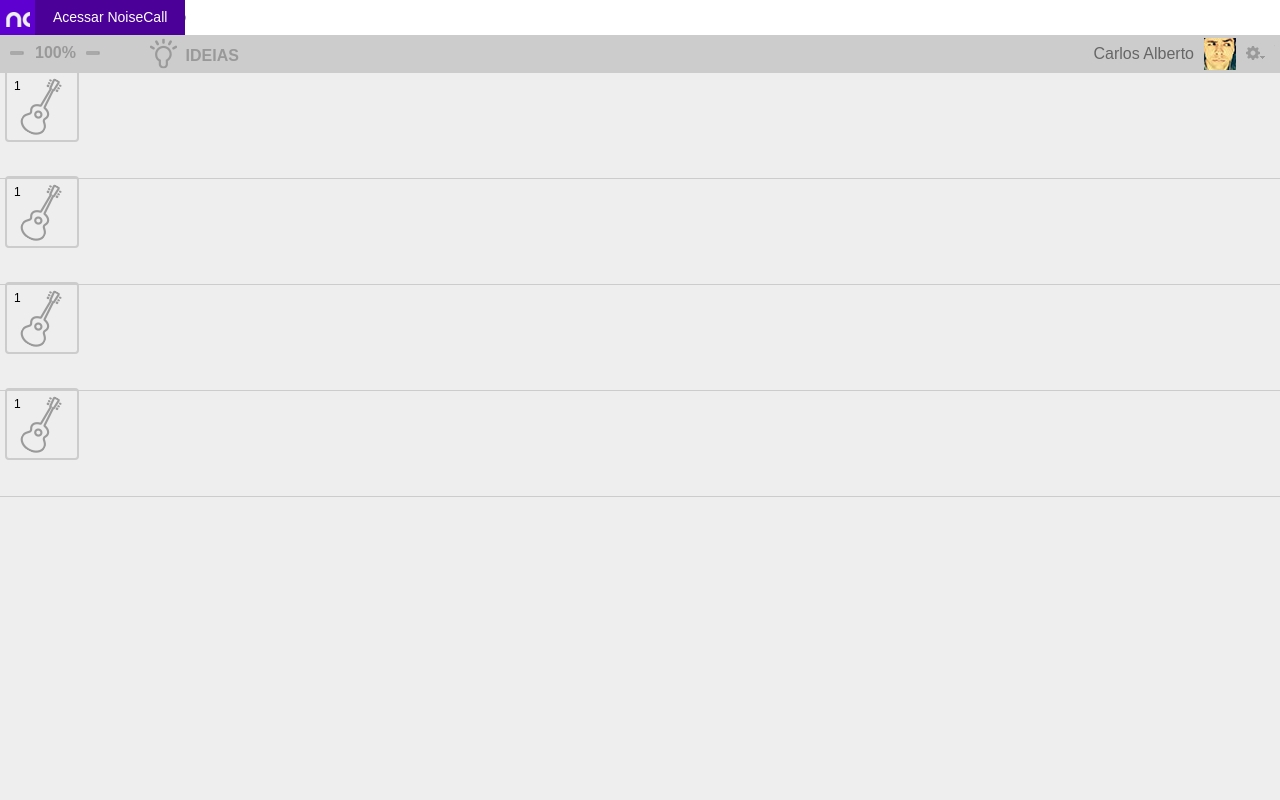
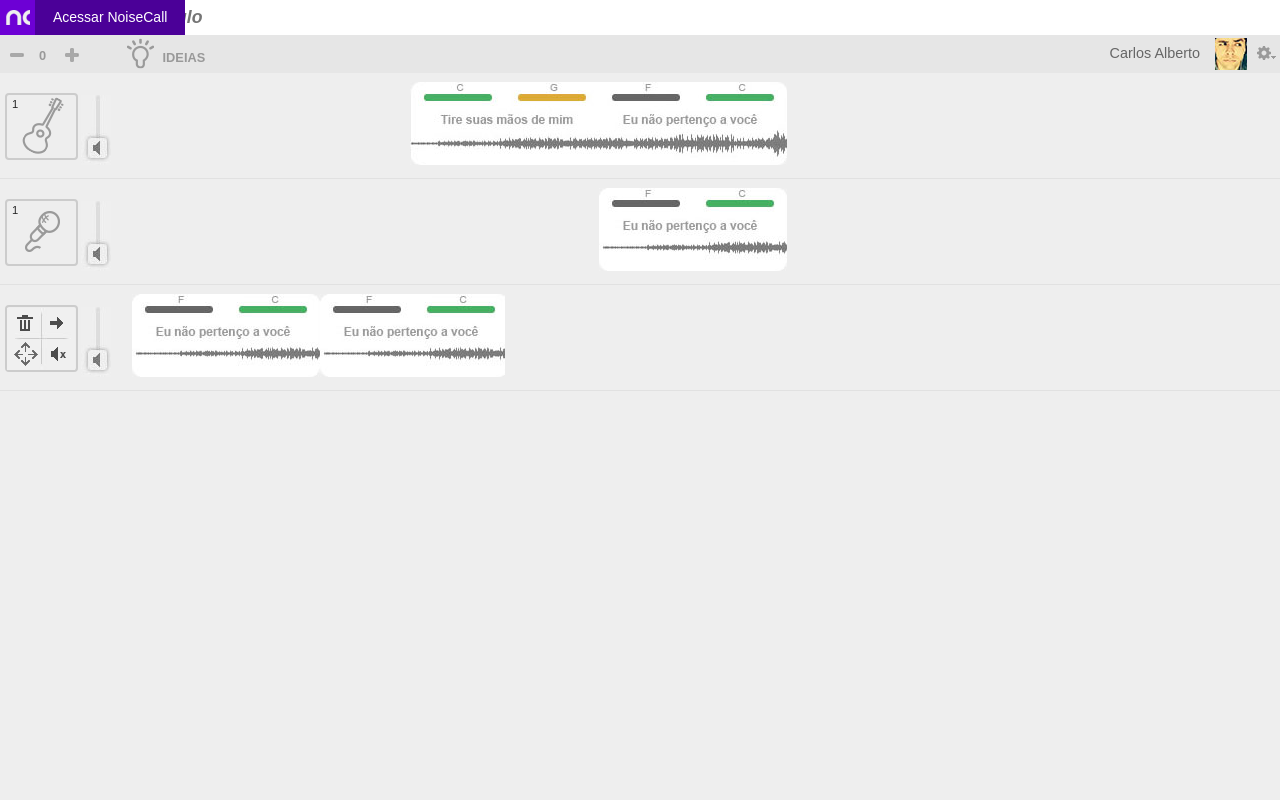
Before and after one commit to andreworkgit/demandprice14032014, a PHP site: page /ncbox.html in a window 1280 px wide. Run offline with PHP 8.4, Linux system fonts and the light colour scheme.

Commit message:
atualizacao

```diff
--- a/css/default.css
+++ b/css/default.css
@@ -4,12 +4,13 @@
 }
 
 body{
-	background: #fff;
-
+	/*background: #fff url(/images/DOC_Box5_01.jpg) 0px 0px no-repeat;	*/
 }
 
 .content{
-	max-width: 100%;;
+	max-width: 100%;
+	overflow: hidden;
+	/*opacity: .5;*/
 }
 
 header{
@@ -19,7 +20,7 @@ header{
 }
 
 .logo{
-	background: #5d00d0;
+	background: #6d00d5;
 	width: 35px;
 	height: 100%;
 	float: left;
@@ -27,7 +28,7 @@ header{
 	cursor: pointer;
 }
 .logo img{
-	background: #5d00d0 url(/images/sprite32x32.png) -29px -157px no-repeat;
+	background: #6d00d5 url(/images/sprite32x32.png) -29px -159px no-repeat;
 	width: 35px;
 	height: 35px;
 	position: relative;
@@ -36,27 +37,29 @@ header{
 
 header input{
 	border: none;
-	font: bold italic 16px Arial;
-	padding: 0 10px;
+	font: bold italic 1.1em Arial;
+	padding: 0 12px;
 	color: #666;
 	height: 100%;
 	width: 76%;
   	float:left;
   	outline:none;
 }
-header input::-webkit-input-placeholder, header input:-moz-placeholder , header input:-ms-input-placeholder{
-   color: #CCC;
+header input::-webkit-input-placeholder, header input::-moz-placeholder, header input:-ms-input-placeholder{
+   color: #000;
 }
 .toolbar{
 	width: 100%;
 	height: 38px;
-	background: #ccc;
+	background: #e6e6e6;
 }
 .toolbar-zoom{
 	width: 120px;
 	height: 100%;
 	position: relative;
 	float: left;
+	left: 0px;
+	top: 2px;
 }
 .negativeZoom, .positiveZoom{
 	width: 35px;
@@ -64,22 +67,23 @@ header input::-webkit-input-placeholder, header input:-moz-placeholder , header
 	float: left;
 	cursor: pointer;
 }
-
 .negativeZoom img, .positiveZoom img{width: 35px; height: 35px;}
 .negativeZoom img{background: url(/images/sprite32x32.png) 1px 2px no-repeat;}
-.positiveZoom img{background: url(/images/sprite32x32.png) 1px 2px no-repeat;}
+.positiveZoom img{background: url(/images/sprite32x32.png) -26px 2px no-repeat;}
 
 .percentage {
-	padding: 9px 0;
 	float: left;
-	font: bold 1em Arial;
+	font: bold .8em Arial;
 	color: #999;
+	position: relative;
+	top: 11px;
+	margin: 0 4px;
 }
 .toolbar-ideas{
 	float: left;
-	margin: 0 2%;
 	cursor: pointer;
 	color: #999;
+	margin: 0 0.2%;
 }
 .toolbar-ideas img{
 	background: url(/images/sprite32x32.png) -62px 2px no-repeat;
@@ -88,27 +92,27 @@ header input::-webkit-input-placeholder, header input:-moz-placeholder , header
 	float: left;
 }
 .toolbar-ideas span{
-	padding: 12px 0 0;
+	padding: 15px 0 0;
 	float: left;
 	margin: 0 0 0 5px;
-	font: bold 1em Arial;
+	font: bold 0.8em Arial;
 }
 .toolbar-ideas:hover{color: #000;}
 .toolbar-ideas:hover > img {background: url(/images/sprite32x32.png) -95px 2px no-repeat;}
 
 .toolbar-user{
 	float: right;
-	margin-right: 5px;
+	margin-right: -6px;
 
 }
 .toolbar-user span{
-	font: normal 1em Arial;
+	font: normal .9em Arial;
 	padding: 10px 0 0;
 	float: left;
 	color: #666;
 }
 .user-img{
-	margin-left: 10px;
+	margin-left: 15px;
 }
 .user-option{
 	background: url(/images/sprite32x32.png) -35px -31px no-repeat;
@@ -135,31 +139,94 @@ header input::-webkit-input-placeholder, header input:-moz-placeholder , header
 }
 .tracks ul li{
 	height: 105px;
-	border-bottom: 1px solid #ccc;
+	border-bottom: 1px solid #e1e1e1;
 	float:left;
 	white-space:nowrap;
 	width:100%;
+	list-style: none;
+	position: relative;
 }
-.guitar-track{
-	width: 70px;
-	height: 68px;
+.guitar-track, .vocal-track, .tools-track{
+	width: 69px;
+	height: 63px;
 	border: 2px solid  #CCC;
 	-webkit-border-radius: 4px;
 	-moz-border-radius: 4px;
 	border-radius: 4px;
-	position: relative;
+	color: #252525;
 	left: 5px;
-	float: left;
-	top: -3px;
+	top: 20px;
+	position: absolute;
 }
-.guitar-track span{
+.guitar-track span, .vocal-track span{
 	position: absolute;
-	font: normal 12px Arial;
-	top: 7px;
-	left: 7px;
+	font: normal .7em Arial;
+	top: 3px;
+	left: 5px;
 }
-.guitar-track img{
-	background: url(/images/sprite70x70.png) 0px -0px no-repeat;
+.guitar-trackGuitarra{
+	background: url(/images/sprite70x70.png) 2px -4px no-repeat;
 	width: 70px;
 	height: 70px;
 }
+.vocal-trackVocal{
+	background: url(/images/sprite70x70.png) 2px -75px no-repeat;
+	width: 70px;
+	height: 70px;
+}
+.track-volume{
+	background: url(/images/volume.jpg) 2px -2px;
+	width: 30px;
+	height: 70px;
+	position: absolute;
+	top: 22px;
+	left: 81px;
+}
+.sound-teste1, .sound-teste2, .sound-teste3, .sound-teste4, .sound-teste5{
+	height: 83px;
+	position: absolute;
+	top: 9px;
+}
+.sound-teste1{background: url(/images/box1.jpg);width: 377px;left: 410px;}
+.sound-teste2{background: url(/images/box2.jpg);width: 188px;left: 599px;}
+.sound-teste3{background: url(/images/box2.jpg);width: 373px;left: 132px;}
+
+.tools-trackSeparator{
+	background: url(/images/tools-bg.jpg);
+	width: 68px;
+	height: 62px;
+	position: relative;
+	top: 1px;
+	z-index: 222;
+}
+.tools-trackDel, .tools-trackSolo, .tools-trackMove, .tools-trackMute{
+	width: 30px;
+	height: 30px;
+	cursor: pointer;
+	position: absolute;
+	z-index: 222;
+}
+.tools-trackDel{
+	background: url(/images/sprite32x32.png) -97px -129px no-repeat;
+	position: absolute;
+	left: 3px;
+	top: 1px;
+}
+.tools-trackSolo{
+	background: url(/images/sprite32x32.png) -64px -129px no-repeat;
+	position: absolute;
+	left: 33px;
+	top: 1px;
+}
+.tools-trackMove{
+	background: url(/images/sprite32x32.png) -97px -67px no-repeat;
+	position: absolute;
+	left: 3px;
+	top: 33px;
+}
+.tools-trackMute{
+	background: url(/images/sprite32x32.png) -96px -98px no-repeat;
+	position: absolute;
+	left: 33px;
+	top: 33px;
+}
--- a/ncbox.html
+++ b/ncbox.html
@@ -28,7 +28,7 @@
 
 			<div class="toolbar-zoom">
 				<div class="negativeZoom"><img src="images/img_trans.gif" width="0" alt="Diminuir Zoom"></div>
-				<span class="percentage">100%</span>
+				<span class="percentage">0</span>
 				<div class="positiveZoom"><img src="/images/img_trans.gif" width="0" alt="Aumentar Zoom"></div>
 			</div>
 
@@ -47,30 +47,45 @@
 
 		<div class="tracks">
 			<ul>
+
 				<li>
 					<div class="guitar-track">
 						<span>1</span>
-						<img src="images/img_trans.gif" width="0" alt="Guitarra">
+						<img class="guitar-trackGuitarra" src="images/img_trans.gif" width="0" alt="Guitarra">
 					</div>
+
+					<img class="track-volume" src="images/img_trans.gif" width="0" alt="Volume">
+					<img class="sound-teste1" src="images/img_trans.gif" width="0" alt="" >
 				</li>
+
 				<li>
-					<div class="guitar-track">
+					<div class="vocal-track">
 						<span>1</span>
-						<img src="images/img_trans.gif" width="0" alt="Guitarra">
+						<img class="vocal-trackVocal" src="images/img_trans.gif" width="0" alt="Guitarra">
+
 					</div>
+
+					<img class="track-volume" src="images/img_trans.gif" width="0" alt="Volume">
+					<img class="sound-teste2" src="images/img_trans.gif" width="0" alt="" >
+
 				</li>
+
 				<li>
-					<div class="guitar-track">
-						<span>1</span>
-						<img src="images/img_trans.gif" width="0" alt="Guitarra">
+					<div class="tools-track">
+					<img class="tools-trackSeparator" src="images/img_trans.gif" width="0" alt="Guitarra">
+
+					<img class="tools-trackDel" src="images/img_trans.gif" width="0" alt="Delete">
+					<img class="tools-trackSolo" src="images/img_trans.gif" width="0" alt="Solo">
+					<img class="tools-trackMove" src="images/img_trans.gif" width="0" alt="Move">
+					<img class="tools-trackMute" src="images/img_trans.gif" width="0" alt="Mute">
+
 					</div>
+
+					<img class="track-volume" src="images/img_trans.gif" width="0" alt="Volume">
+					<img class="sound-teste3" src="images/img_trans.gif" width="0" alt="" >
+
 				</li>
-				<li>
-					<div class="guitar-track">
-						<span>1</span>
-						<img src="images/img_trans.gif" width="0" alt="Guitarra">
-					</div>
-				</li>
+
 			</ul>
 		</div>
 
```
Also changed, not shown: images/DOC_Box5_01.jpg (added), images/box2.jpg (added), images/box3.jpg (added), images/box4.jpg (added), images/box5.jpg (added), images/tools-bg.jpg (added).
